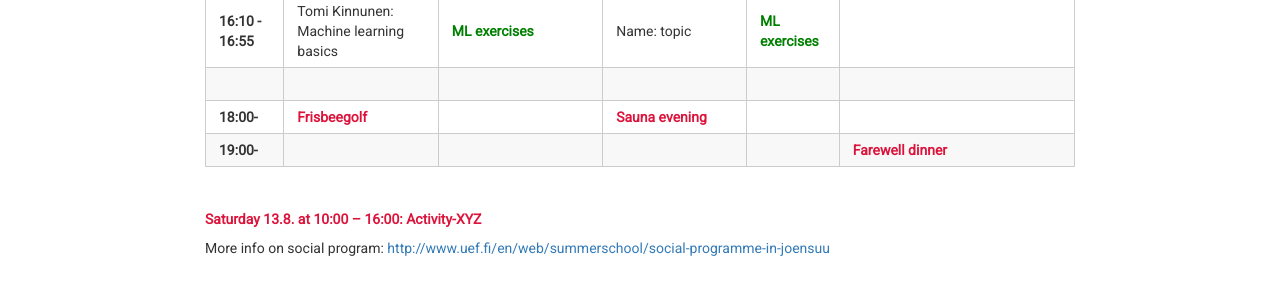
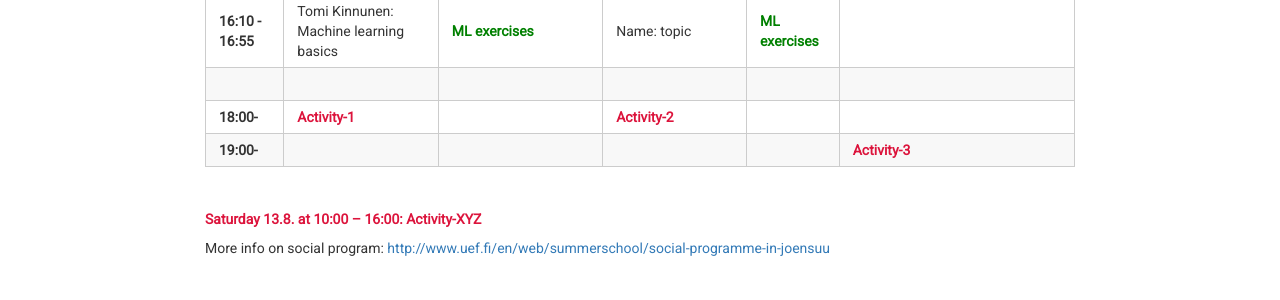
Before and after one commit to vpspeech/summerschool2023, a Jekyll site: the page built from schedule.md, in a window 1280 px wide. Shown: the part 927-1227 px from the top of the page. Built offline with Jekyll 4.4.1, drawn with Linux system fonts in a browser that asks for light colours; nearby versions of some CDN libraries.

Commit message:
Update schedule.md

```diff
--- a/schedule.md
+++ b/schedule.md
@@ -19,8 +19,8 @@ The lectures will take place in XX (XX building) and the computer exercises will
 | **15:20 - 16:05** | Tomi Kinnunen: Machine learning basics                 | <span style="color:green">**ML exercises**</span> | Name: topic                                               | <span style="color:green">**ML exercises**</span> |   |
 | **16:10 - 16:55** | Tomi Kinnunen: Machine learning basics                 | <span style="color:green">**ML exercises**</span> | Name: topic                                               | <span style="color:green">**ML exercises**</span> |   |
 |                   |                                                   |                                                         |                                                   |                                                         |                                                   |
-| **18:00-**        | <span style="color:crimson">**Frisbeegolf**</span>          |                                                         | <span style="color:crimson">**Sauna evening**</span>                                                                        |                                                   |                                                   |
-| **19:00-**        |                                                   |                                                         |       |                                  | <span style="color:crimson">**Farewell dinner**</span>                                                  |
+| **18:00-**        | <span style="color:crimson">**Activity-1**</span>          |                                                         | <span style="color:crimson">**Activity-2**</span>                                                                        |                                                   |                                                   |
+| **19:00-**        |                                                   |                                                         |       |                                  | <span style="color:crimson">**Activity-3**</span>                                                  |
 
 
 &nbsp;
```
